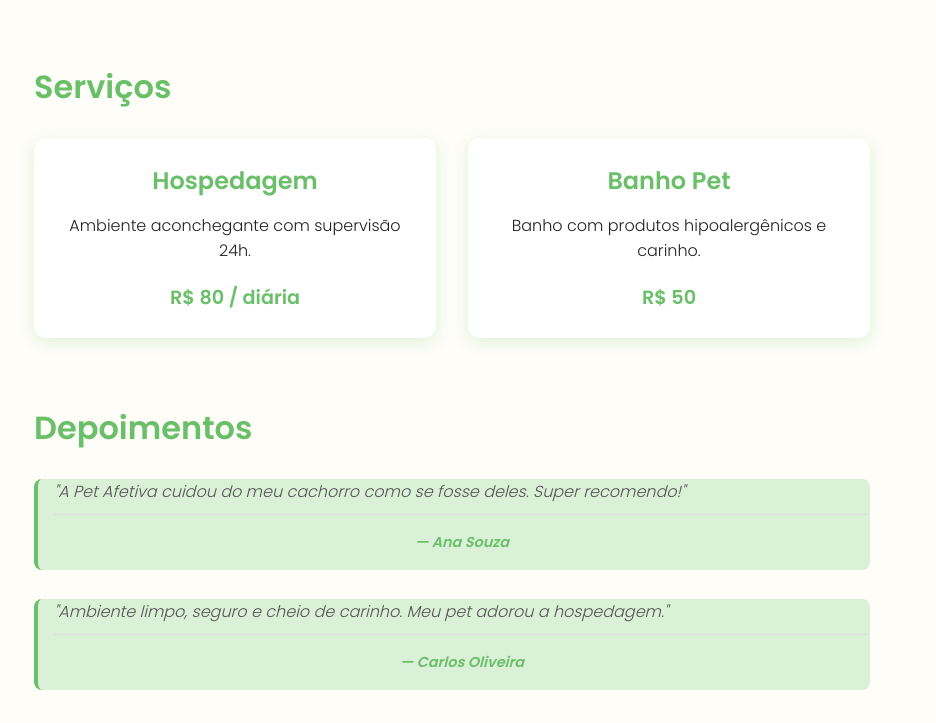
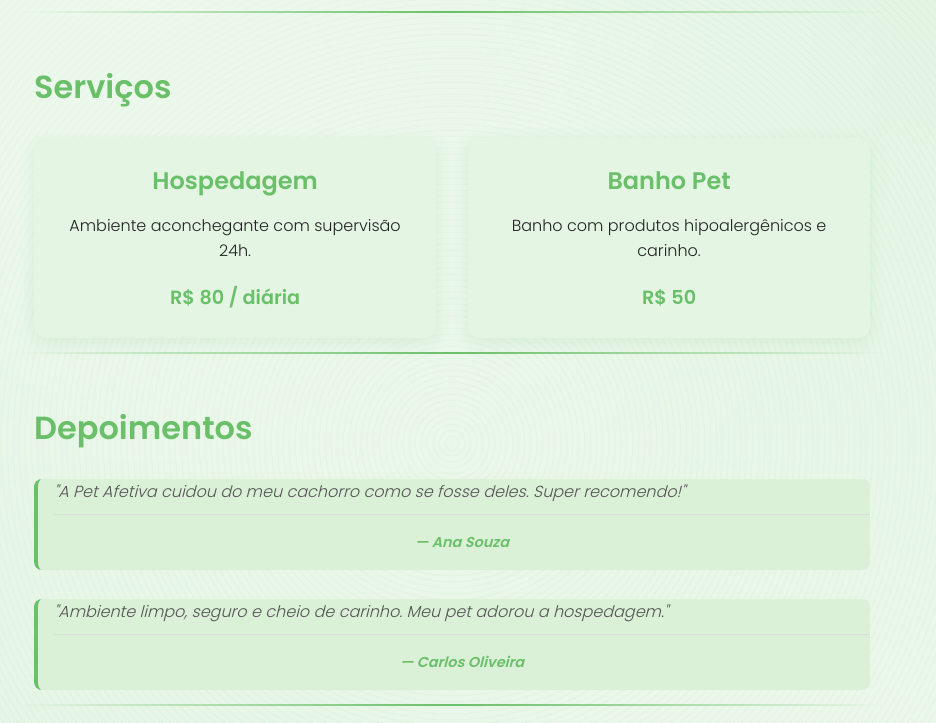
Before and after one commit to justcodingbruh/justcodingbruh.github.io, a plain HTML site: page index.html in a window 1280 px wide. Shown: the part 820-1543 px from the top of the page, without its empty margins (188-1124 px from the left). Drawn offline with Linux system fonts and the light colour scheme.

Commit message:
Add files via upload

```diff
--- a/index.html
+++ b/index.html
@@ -40,7 +40,7 @@
             </div>
         </section>
 
-        <section id="sobre" class="section">
+        <section id="sobre" class="section alt-bg">
             <h3>Sobre Nós</h3>
             <p>Na Pet Afetiva, oferecemos um ambiente acolhedor, seguro e divertido para o seu cachorro. Nossa missão é
                 proporcionar conforto e amor como se estivessem em casa.</p>
@@ -62,7 +62,7 @@
             </div>
         </section>
 
-        <section id="depoimentos" class="section">
+        <section id="depoimentos" class="section alt-bg">
             <h3>Depoimentos</h3>
             <div class="testimonials">
                 <blockquote>
@@ -76,7 +76,7 @@
             </div>
         </section>
 
-        <section id="aulunos" class="section" aria-label="Galeria de pets hospedados">
+        <section id="aulunos" class="section">
             <h3>AUlunos</h3>
             <div class="carousel" role="region" aria-roledescription="carousel" aria-label="Galeria de AUlunos">
                 <div class="carousel-track" id="carouselTrack">
@@ -127,14 +127,14 @@
                         <p class="auluno-name">Max</p>
                     </div>
                     <div class="auluno">
-                        <img src="assets/gallery6.jpg" alt="Bella, cachorro hospedado na Pet Afetiva" />
+                        <img src="assets/gallery6.jpg" alt="Bella, cachorro hospedada na Pet Afetiva" />
                         <p class="auluno-name">Bella</p>
                     </div>
                 </div>
             </div>
         </section>
 
-        <section id="localizacao" class="section">
+        <section id="localizacao" class="section alt-bg">
             <h3>Localização</h3>
             <p>Estamos localizados em Porto Alegre - RS. Venha nos visitar ou agende pelo WhatsApp!</p>
             <div class="map-container">
--- a/style.css
+++ b/style.css
@@ -1,11 +1,11 @@
 :root {
     --cor-bg: #fefdf8;
+    --cor-bg-secundario: #f2f9f1;
     --cor-texto: #222;
     --cor-accent: #6abf69;
     --cor-accent-light: #daf0d7;
     --font-family: 'Poppins', sans-serif;
     --scroll-duration: 40s;
-    /* variável para controlar velocidade carrossel */
 }
 
 * {
@@ -16,11 +16,25 @@
 
 body {
     font-family: var(--font-family);
-    background: var(--cor-bg);
+    background-color: #e4f5e4;
+    background-image:
+        radial-gradient(circle at 25% 30%, rgba(255, 255, 255, 0.4) 0%, transparent 40%),
+        radial-gradient(circle at 75% 70%, rgba(255, 255, 255, 0.3) 0%, transparent 50%),
+        repeating-radial-gradient(circle, rgba(106, 191, 105, 0.05) 0, rgba(106, 191, 105, 0.05) 1px, transparent 2px, transparent 6px);
+    background-size: cover;
+    background-repeat: no-repeat;
     color: var(--cor-texto);
     line-height: 1.6;
     scroll-behavior: smooth;
     padding-top: 110px;
+}
+
+.alt-bg {
+    background-color: #e4f5e4;
+    /* Mesma cor do body */
+    border-radius: 12px;
+    padding: 3rem 1rem;
+    width: 100%;
 }
 
 .container {
@@ -29,7 +43,6 @@ body {
     padding: 2rem 1rem;
 }
 
-/* HEADER */
 header {
     position: fixed;
     top: 20px;
@@ -117,7 +130,6 @@ header.scrolled {
     box-shadow: 0 6px 25px rgba(0, 0, 0, 0.15);
 }
 
-/* HERO */
 .hero-section {
     display: flex;
     align-items: center;
@@ -160,10 +172,12 @@ header.scrolled {
     display: block;
 }
 
-/* SECTIONS */
 .section {
     margin-bottom: 4rem;
     padding: 0 1rem;
+    position: relative;
+    background-color: transparent;
+    /* Remover fundo branco */
 }
 
 .section h3 {
@@ -173,7 +187,16 @@ header.scrolled {
     margin-bottom: 1.6rem;
 }
 
-/* CARDS */
+.section:not(:last-of-type)::after {
+    content: '';
+    position: absolute;
+    bottom: -1rem;
+    left: 0;
+    width: 100%;
+    height: 2px;
+    background: linear-gradient(to right, transparent, var(--cor-accent), transparent);
+}
+
 .cards {
     display: flex;
     gap: 2rem;
@@ -183,18 +206,21 @@ header.scrolled {
 
 .card {
     flex: 1 1 220px;
-    background: #fff;
+    background-color: #e4f5e4;
+    /* mesmo fundo do body, sem branco */
     border-radius: 12px;
     padding: 1.5rem;
-    box-shadow: 0 4px 15px rgba(106, 191, 105, 0.2);
+    box-shadow: 0 4px 15px rgba(106, 191, 105, 0.15);
     text-align: center;
-    transition: transform 0.3s ease;
+    transition: transform 0.3s ease, background-color 0.3s ease, box-shadow 0.3s ease;
 }
 
 .card:hover,
 .card:focus-within {
+    background-color: #d0ebd0;
+    /* tom verde claro suave no hover */
+    box-shadow: 0 6px 25px rgba(106, 191, 105, 0.3);
     transform: translateY(-6px);
-    box-shadow: 0 6px 25px rgba(106, 191, 105, 0.4);
 }
 
 .card h4 {
@@ -214,7 +240,6 @@ header.scrolled {
     color: var(--cor-accent);
 }
 
-/* TESTIMONIALS */
 .testimonials {
     display: flex;
     flex-direction: column;
@@ -237,7 +262,6 @@ blockquote footer {
     color: var(--cor-accent);
 }
 
-/* CARROSSEL AULUNOS */
 .carousel {
     overflow: hidden;
     position: relative;
@@ -278,7 +302,6 @@ blockquote footer {
     color: var(--cor-accent);
 }
 
-/* MAPA */
 .map-container {
     width: 100%;
     max-width: 600px;
@@ -288,7 +311,6 @@ blockquote footer {
     box-shadow: 0 6px 20px rgba(106, 191, 105, 0.3);
 }
 
-/* FOOTER */
 footer {
     text-align: center;
     padding: 1rem;
@@ -298,7 +320,6 @@ footer {
     margin-top: 3rem;
 }
 
-/* ANIMAÇÃO CARROSSEL */
 @keyframes scroll-left {
     0% {
         transform: translateX(0);
@@ -309,7 +330,6 @@ footer {
     }
 }
 
-/* RESPONSIVIDADE */
 @media (max-width: 1024px) {
     .hero-section {
         justify-content: center;
@@ -325,8 +345,7 @@ footer {
 
 @media (max-width: 768px) {
     body {
-        padding-top: 160px;
-        /* Corrigido para evitar sobreposição do header */
+        padding-top: 140px;
     }
 
     header {
@@ -373,7 +392,6 @@ footer {
 
     .carousel-track {
         animation-duration: 60s;
-        /* mais lento no mobile */
     }
 
     .auluno {
```
